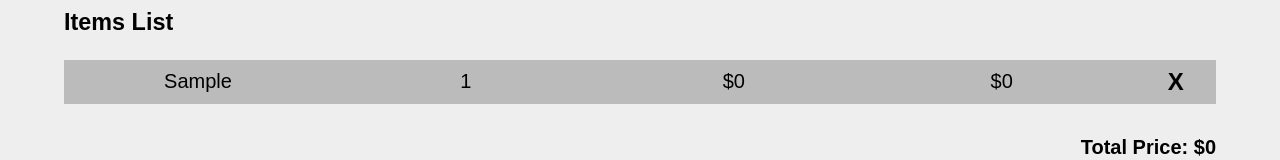
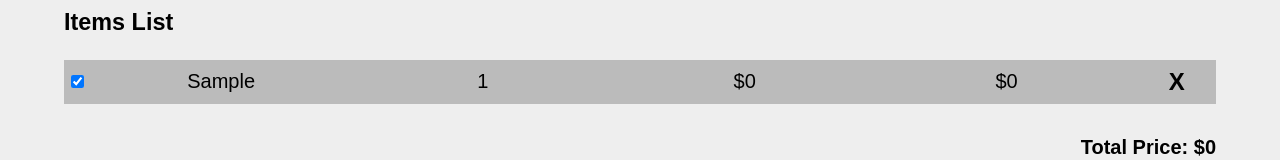
Before and after one commit to leelanarasimha/react18-course, a React (Create React App) app in the folder grocery-list/: page / in a window 1280 px wide. Both pictures are taken after typing "Sample" into the empty fields and a click on the button "Add Item". Shown: the part 458-618 px from the top of the page. Built offline with nearby package versions, Linux system fonts and the light colour scheme.

Commit message:
Selecting the items

```diff
--- a/grocery-list/src/components/AddItem.js
+++ b/grocery-list/src/components/AddItem.js
@@ -8,7 +8,7 @@ export default function AddItem({ addItem }) {
   function onAddItemSubmit(e) {
     e.preventDefault();
     if (name === '') return;
-    const item = { name, quantity, price, id: Date.now() };
+    const item = { name, quantity, price, id: Date.now(), selected: true };
     console.log(item);
     addItem(item);
     setName('');
--- a/grocery-list/src/components/App.js
+++ b/grocery-list/src/components/App.js
@@ -17,12 +17,20 @@ function App() {
       return items.filter((item) => item.id !== id);
     });
   }
+
+  function onItemSelected(id) {
+    setItems((items) => {
+      return items.map((item) => {
+        return item.id === id ? { ...item, selected: !item.selected } : item;
+      });
+    });
+  }
   return (
     <div>
       <Header />
       <div className="container">
         <AddItem addItem={addItem} />
-        <ItemsList items={items} deleteItem={deleteItem} />
+        <ItemsList items={items} deleteItem={deleteItem} itemSelected={onItemSelected} />
       </div>
       <Footer />
     </div>
--- a/grocery-list/src/components/ItemsList.js
+++ b/grocery-list/src/components/ItemsList.js
@@ -1,7 +1,7 @@
 import { useState } from 'react';
 import SingleItem from './SingleItem';
 
-export default function ItemsList({ items, deleteItem }) {
+export default function ItemsList({ items, deleteItem, itemSelected }) {
   const totalPrice = items.reduce((acc, item) => {
     return (acc = acc + item.price * item.quantity);
   }, 0);
@@ -11,7 +11,7 @@ export default function ItemsList({ items, deleteItem }) {
     <div>
       <h3>Items List</h3>
       {items.map((item) => (
-        <SingleItem item={item} key={item.id} deleteItem={deleteItem} />
+        <SingleItem item={item} key={item.id} deleteItem={deleteItem} itemSelected={itemSelected} />
       ))}
       <div className="total">Total Price: ${totalPrice}</div>
     </div>
--- a/grocery-list/src/components/SingleItem.js
+++ b/grocery-list/src/components/SingleItem.js
@@ -1,6 +1,9 @@
-export default function SingleItem({ item, deleteItem }) {
+export default function SingleItem({ item, deleteItem, itemSelected }) {
   return (
     <div className="item">
+      <div style={{ flex: '0.1' }}>
+        <input type="checkbox" checked={item.selected} onChange={() => itemSelected(item.id)} />
+      </div>
       <div>{item.name}</div>
       <div>{item.quantity}</div>
       <div>${item.price}</div>
```
